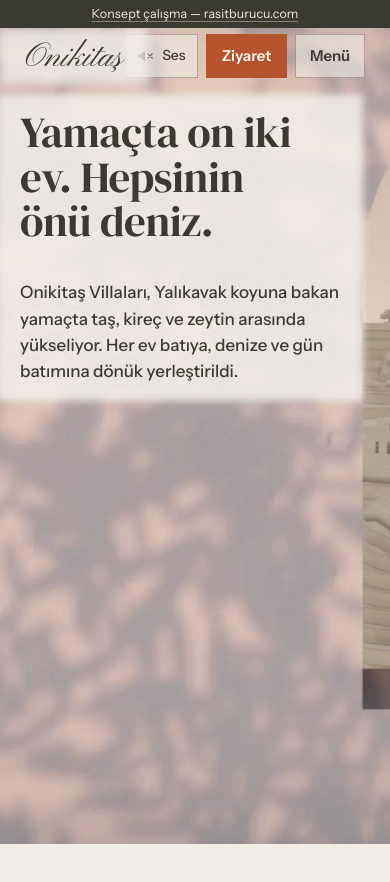
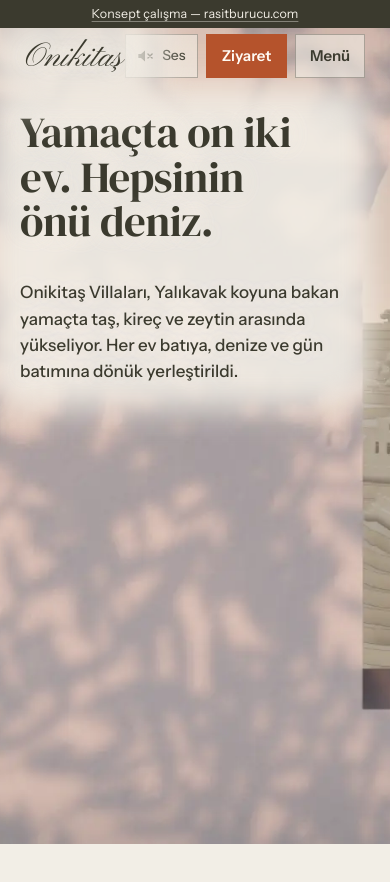
Before and after one commit to rasitburucu/rasitburucu-web-demos, a Next.js app: page /web/onikitas in a window 390 px wide. Shown: the top 882 px of the page. Built offline with nearby package versions, Linux system fonts and the light colour scheme.

Commit message:
fix(onikitas,kalemkar): soft text beds, centred registry, phone service band no longer covers titles

```diff
--- a/app/kalemkar/kalemkar.css
+++ b/app/kalemkar/kalemkar.css
@@ -459,7 +459,8 @@ html:not(.js) .kk-step-thumb img { width: 120px; height: 120px; border-radius: 5
   .kk-serve-text { display: contents; }
   .kk-serve-head { order: 0; padding: 0 0 24px; }
   .kk-serve-stage { order: 1; justify-self: stretch; }
-  .kk-serve-steps { order: 2; }
+  /* the band's fade must never lie over the first plate's title while the band is still in the flow */
+  .kk-serve-steps { order: 2; padding-top: 48px; }
   /* Sini above one caption line (count and plate name); the solid band and the
      fade under it keep the previous plate's text from showing through. The
      sini is about half the screen width but, with the header, never more than
--- a/app/onikitas/onikitas.css
+++ b/app/onikitas/onikitas.css
@@ -1436,12 +1436,14 @@ html.js .oki-loader[data-quick="true"][data-leaving="true"] {
 }
 .oki-registry__inner {
   max-width: 1400px;
+  margin-inline: auto;
 }
 .oki-registry__head {
   display: grid;
   grid-template-columns: minmax(0, 5fr) minmax(0, 6fr);
   gap: 1.25rem clamp(2rem, 6vw, 6rem);
-  align-items: end;
+  /* the lead's last line sits on the title's baseline */
+  align-items: last baseline;
 }
 .oki-registry__head h2 {
   font-family: var(--font-display), serif;
@@ -1473,7 +1475,8 @@ html.js .oki-loader[data-quick="true"][data-leaving="true"] {
 .oki-registry__table th,
 .oki-registry__table td {
   padding: 0.85rem 0.7rem;
-  text-align: left;
+  /* every column between the villa number and the button is centred, heading and value alike */
+  text-align: center;
   vertical-align: middle;
   border-bottom: 1px solid #f2eee624;
 }
@@ -1486,11 +1489,12 @@ html.js .oki-loader[data-quick="true"][data-leaving="true"] {
   white-space: nowrap;
 }
 .oki-registry__table [data-num] {
-  text-align: right;
+  text-align: center;
 }
 .oki-registry__table th:first-child,
 .oki-registry__table td:first-child {
   padding-left: 0;
+  text-align: left;
 }
 .oki-registry__table th:last-child,
 .oki-registry__table td:last-child {
@@ -1990,8 +1994,8 @@ html[data-past="true"] .oki-header::before {
 
 /* ---------- text beds (2026-10-05, third round) ----------
    The scene stays clear everywhere: no rails, no veils. Only the text gets a
-   soft ground under it, the box it covers plus 24-48px, its edge eased over
-   --bed-f. The core is dense enough that body ink holds 4.5:1 over the darkest
+   soft ground under it, the box it covers plus 26-46px, its edge blurred over
+   --bed-f so it fades out with no visible box. The core is dense enough that body ink holds 4.5:1 over the darkest
    scene pixel behind it (measured, see .tasarim/onikitas/TASARIM.md); at night
    the same bed is navy under limewash ink. */
 .oki-copy,
@@ -2010,20 +2014,18 @@ html[data-past="true"] .oki-header::before {
 .oki-days::before,
 .oki-menu::before,
 .oki-bed::before {
-  --bed-x: 40px;
-  --bed-y: 28px;
-  --bed-f: 24px;
-  --bed-mask: transparent, rgb(0 0 0 / 0.12) calc(var(--bed-f) * 0.25), rgb(0 0 0 / 0.5) calc(var(--bed-f) * 0.5), rgb(0 0 0 / 0.88) calc(var(--bed-f) * 0.75), #000 var(--bed-f), #000 calc(100% - var(--bed-f)), rgb(0 0 0 / 0.88) calc(100% - var(--bed-f) * 0.75), rgb(0 0 0 / 0.5) calc(100% - var(--bed-f) * 0.5), rgb(0 0 0 / 0.12) calc(100% - var(--bed-f) * 0.25), transparent;
+  --bed-x: 46px;
+  --bed-y: 34px;
+  --bed-f: 22px;
   content: "";
   position: absolute;
   inset: calc(var(--bed-y) * -1) calc(var(--bed-x) * -1);
   z-index: -1;
   pointer-events: none;
   background: color-mix(in srgb, var(--scrim-c) var(--bed-a, 86%), transparent);
-  -webkit-mask-image: linear-gradient(to right, var(--bed-mask)), linear-gradient(to bottom, var(--bed-mask));
-  -webkit-mask-composite: source-in;
-  mask-image: linear-gradient(to right, var(--bed-mask)), linear-gradient(to bottom, var(--bed-mask));
-  mask-composite: intersect;
+  border-radius: calc(var(--bed-f) * 2);
+  /* the edge dissolves over the whole margin: no box edge, no corners */
+  filter: blur(var(--bed-f));
 }
 /* a copy's bed hugs its widest line (--bed-l / --bed-r, measured in Experience) */
 .oki-copy::before {
@@ -2032,18 +2034,18 @@ html[data-past="true"] .oki-header::before {
 /* the logo and the menu words: a lighter, tighter bed */
 .oki-bed::before,
 .oki-menu::before {
-  --bed-x: 36px;
-  --bed-y: 16px;
-  --bed-f: 20px;
+  --bed-x: 40px;
+  --bed-y: 26px;
+  --bed-f: 18px;
   --bed-a: 86%;
 }
 .oki-days::before {
-  --bed-x: 32px;
-  --bed-y: 20px;
+  --bed-x: 42px;
+  --bed-y: 30px;
 }
 /* the big clock sits low, over the brightest ground of the afternoon */
 .oki-hud::before {
-  --bed-y: 36px;
+  --bed-y: 46px;
   --bed-a: 90%;
 }
 html[data-past="true"] .oki-bed::before,
--- a/components/kalemkar/home/Servis.tsx
+++ b/components/kalemkar/home/Servis.tsx
@@ -142,8 +142,8 @@ export function Servis() {
         for (const e of entries) if (e.isIntersecting) setActive(Number((e.target as HTMLElement).dataset.i));
       },
       // On phones the sticky sini band covers about the top third: the serving
-      // line sits just below it, where the block's text is read.
-      { rootMargin: matchMedia("(max-width: 767px)").matches ? "-38% 0px -60% 0px" : "-48% 0px -48% 0px" },
+      // line sits at mid-screen, so a plate turns active while its title is still readable below the band.
+      { rootMargin: matchMedia("(max-width: 767px)").matches ? "-55% 0px -43% 0px" : "-48% 0px -48% 0px" },
     );
     steps.current.forEach((el) => el && io.observe(el));
     return () => io.disconnect();
```
